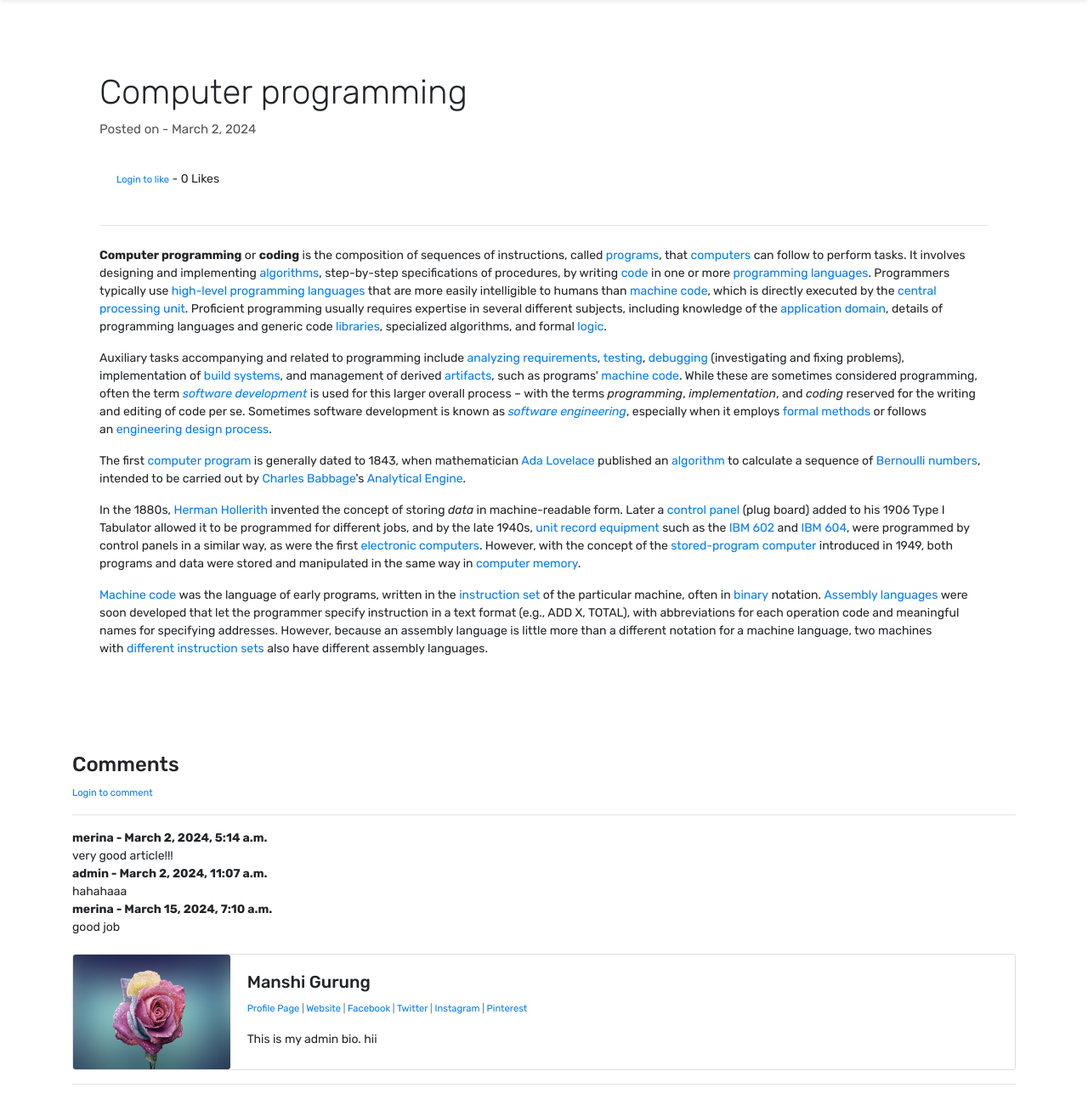
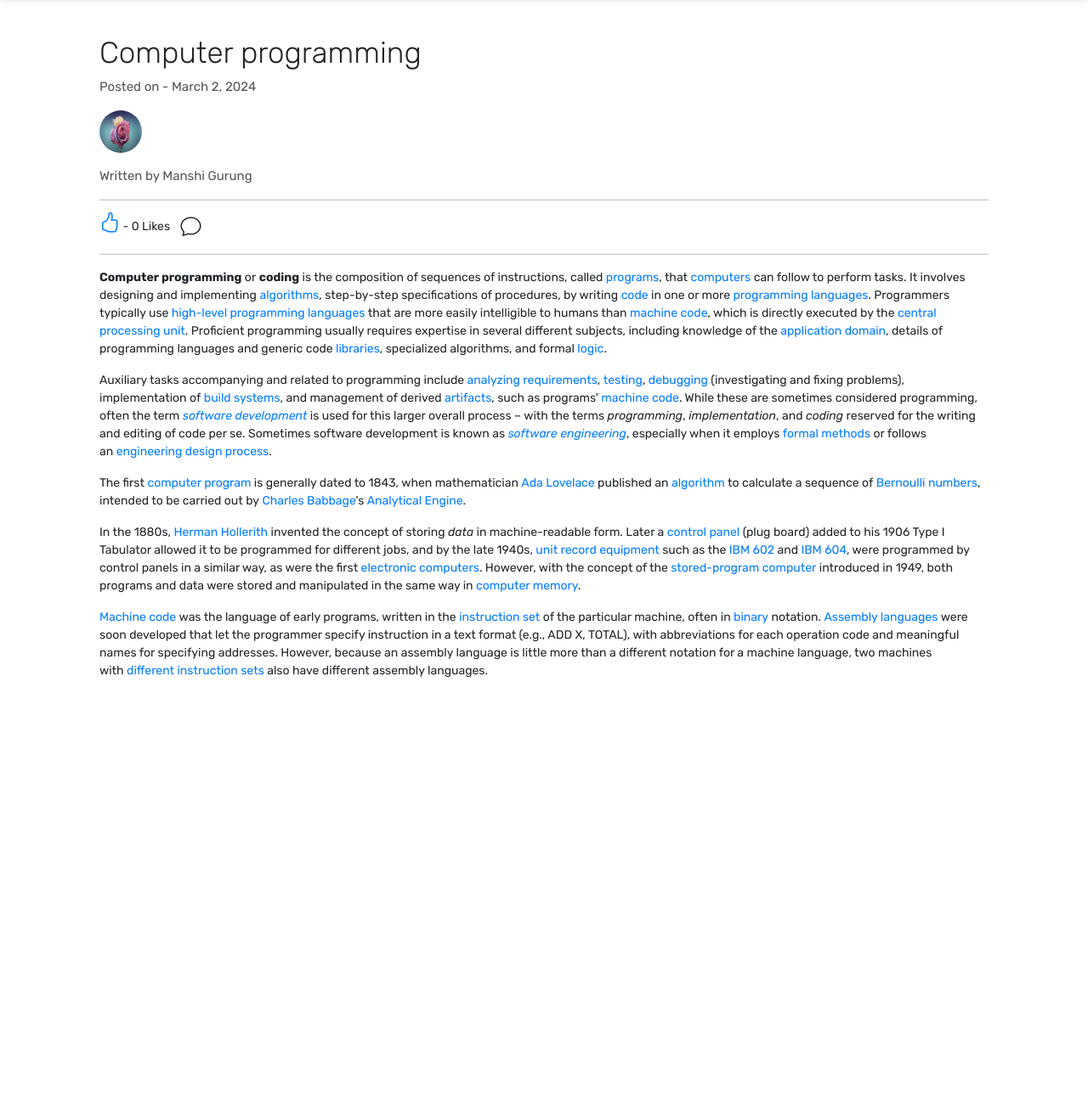
Before and after one commit to manshigrg/simpleblog, a Django app: page /article/16 in a window 1280 px wide. Shown: the part 59-1373 px from the top of the page at 85% size. After the commit the page ends 857 px from the top, so only its background shows below. Run offline with Django 5.2, Linux system fonts and the light colour scheme; data comes from the database, SQL or seed files in the repository; both versions use the stored data as it was after the commit; some libraries are stand-ins or nearby versions; some web fonts are replaced.

Commit message:
update 2.6

```diff
--- a/ablog/members/templates/registration/create_user_profile_page.html
+++ b/ablog/members/templates/registration/create_user_profile_page.html
@@ -11,6 +11,7 @@
 		<form method="POST">
 			{% csrf_token %}
 			{{ form.as_p }}
+			<br>
 			<button class="btn btn-secondary">Create Profile</button>
 		</form>
 	</div>
--- a/ablog/members/templates/registration/edit_profile_page.html
+++ b/ablog/members/templates/registration/edit_profile_page.html
@@ -12,6 +12,7 @@
 			<form method="POST">
 				{% csrf_token %}
 				{{ form.as_p }}
+				<br>
 				<button class="btn btn-secondary">Update</button>
 			</form>
 		</div>
--- a/ablog/theblog/forms.py
+++ b/ablog/theblog/forms.py
@@ -53,7 +53,7 @@ class CommentForm(forms.ModelForm):
 
 		widgets = {
 		'name': forms.TextInput(attrs={'class':'form-control', 'value':'', 'id':'username', 'type':'hidden'}),
-		'body': forms.TextInput(attrs={'class':'form-control', 'placeholder': 'Add a comment'}),
+		'body': forms.TextInput(attrs={'class':'form-control', 'placeholder': 'What are your thoughts?'}),
 		}
 
 		labels = {
--- a/ablog/theblog/models.py
+++ b/ablog/theblog/models.py
@@ -59,5 +59,8 @@ class Comment(models.Model):
 	body = models.TextField()
 	date_added = models.DateTimeField(auto_now_add=True)
 
+	class Meta:
+		ordering = ['-date_added']  # Ordering comments by date_added in descending order
+
 	def __str__(self):
 		return '%s - %s' % (self.post.title, self.name)
--- a/ablog/theblog/templates/article_details.html
+++ b/ablog/theblog/templates/article_details.html
@@ -1,28 +1,10 @@
 {% extends 'base.html' %}
+
 {% load static %}
 {% block title %}{{ post.title_tag }}{% endblock %}
 
 {% block content %}
 
-<style>
-	  .jumbotron-sm {
-	  	background: white;
-	    font-size: 14px;
-	  }
-
-	  .smaller-heading {
-	    font-size: 40px; /* Adjust the size as needed */
-	  }
-
-	  .post-meta {
-	    font-size: 15px;
-	    color: #555;
-	  }
-
-	  .lead {
-	    font-size: 18px;
-		}
-	</style>
 	<div class="jumbotron jumbotron-sm">
 		<h1 class="display-4 smaller-heading">{{ post.title }}</h1>
 	  	<p class="post-meta">Posted on - {{ post.post_date}}
@@ -44,11 +26,13 @@
 				        <p>Are you sure you want to delete this post?</p>
 				      </div>
 				      <div class="modal-footer">
-				        <button type="button" class="btn btn-secondary" data-dismiss="modal">Close</button>
-				        <form method="POST" action="{% url 'delete_post' post.pk %}">
-					  		{% csrf_token %}
-					  		<button type="submit" class="btn btn-danger">Delete</button>
-					  	</form>
+				      	<div style="display: inline;">
+					        <button type="button" class="btn btn-danger" data-dismiss="modal">Close</button>
+					        <form method="POST" action="{% url 'delete_post' post.pk %}" style="display: inline;">
+						  		{% csrf_token %}
+						  		<button type="submit" class="btn btn-dark">Delete</button>
+						  	</form>
+					  </div>
 				      </div>
 				    </div>
 				  </div>
@@ -57,40 +41,62 @@
 		{% endif %}
 		</p>
 
-	  	<form action="{% url 'like_post' post.pk %}" method="POST">
+		<p class="post-meta">
+	  		<a href="{% url 'show_profile_page' post.author.profile.id %}" class="post-link">
+				{% if post.author.profile.profile_pic %}
+		      		<img src="{{ post.author.profile.profile_pic.url }}" class="rounded-circle" height=50 width=50>
+		      	{% else %}
+		      		<img src="{% static 'theblog/images/default_profile_pic.png' %}" class="rounded-circle" height=50 width=50>
+		      	{% endif %}
+		    </a>
+		</p>
+		<p class="post-meta">
+		      	Written by {{ post.author.first_name}} {{ post.author.last_name}}
+		</p>
+
+	  	<hr class="my-2 light">
+
+	  	<form action="{% url 'like_post' post.pk %}" method="POST" class="d-inline">
 			{% csrf_token %}
 
 			{% if user.is_authenticated %}
 
 				{% if liked %}
-					<button type="submit", name="post_id", value="{{ post.id }}", class="btn btn-danger btn-sm">Unlike</button>
+					<button type="submit", name="post_id", value="{{ post.id }}", class="btn btn-sm">
+						<i class="bi bi-hand-thumbs-up-fill" style="font-size: 1.5rem;"></i>
+					</button>
 
 				{% else %}
-					<button type="submit", name="post_id", value="{{ post.id }}", class="btn btn-primary btn-sm">Like</button>
+					<button type="submit", name="post_id", value="{{ post.id }}", class="btn btn-sm">
+						<i class="bi bi-hand-thumbs-up" style="font-size: 1.5rem;"></i>
+					</button>
 
 				{% endif %}
 
 			{% else %}
-				<small><a href="{% url 'login' %}">Login to like</a></small>
+				<small><a href="{% url 'login' %}"><i class="bi bi-hand-thumbs-up" style="font-size: 1.5rem;"></i></a></small>
 
 			{% endif %}
 					- {{ total_likes }} Likes
+
+			<button class="btn btn-sm" type="button" data-bs-toggle="offcanvas" data-bs-target="#offcanvasRight" aria-controls="offcanvasRight"><i class="bi bi-chat" style="font-size: 1.5rem;"></i></button>
 		</form>
 
-	  	<hr class="my-4">
-	  	<p class="lead">{{ post.body|safe }}</p>
 
-	</div>
 
-	  	<h4>Comments</h4>
-
-	  	{% if user.is_authenticated %}
-	  	<hr>
+		<div class="offcanvas offcanvas-end" tabindex="-1" id="offcanvasRight" aria-labelledby="offcanvasRightLabel">
+		  <div class="offcanvas-header">
+		    <h5 id="offcanvasRightLabel">Responses</h5>
+		    <button type="button" class="btn-close text-reset" data-bs-dismiss="offcanvas" aria-label="Close"></button>
+		  </div>
+		  <div class="offcanvas-body">
+		    {% if user.is_authenticated %}
 		  	{% if not post.comments.all %}
 			  	<form method="POST" action="{% url 'add_comment' post.pk %}">
 			  		{% csrf_token %}
 			  		{{ comment_form.as_p }}
-			  		<button type="submit" class="btn btn-primary btn-sm" style="float: right;">Comment</button>
+			  		<button type="submit" class="btn btn-custom btn-sm" style="float: right;">Comment</button>
+			  		<br>
 			  	</form>
 		  		<br>
 
@@ -98,15 +104,16 @@
 		  		<form method="POST" action="{% url 'add_comment' post.pk %}">
 			  		{% csrf_token %}
 			  		{{ comment_form.as_p }}
-			  		<button type="submit" class="btn btn-primary btn-sm" style="float: right;">Comment</button>
+			  		<button type="submit" class="btn btn-custom btn-sm" style="float: right;">Comment</button>
+			  		<br>
 		  		</form>
 		  		<br>
 
 		  		{% for comment in post.comments.all %}
-		  			<strong>{{ comment.name }} - {{ comment.date_added }}</strong>
+		  			{{ comment.name }} - {{ comment.date_added }}
 		  			<br>
 		  			{{ comment.body }}
-		  			<br>
+		  			<br><hr class="my-2 light">
 		  		{% endfor %}
 		  	{% endif %}
 		{% else %}
@@ -120,6 +127,13 @@
 	  			<br>
 	  		{% endfor %}
 		{% endif %}
+		  </div>
+		</div>
+
+	  	<hr class="my-2 light">
+	  	<p>{{ post.body|safe }}</p>
+
+	  	<br>
 	  	<br>
 
 
@@ -128,43 +142,6 @@
 		document.getElementById('username').value = name;
 	</script>
 
-	<div class="card mb-3">
-	  <div class="row no-gutters">
-	    <div class="col-md-2">
-	    	{% if post.author.profile.profile_pic %}
-	      		<img src="{{ post.author.profile.profile_pic.url }}" class="card-img" height=135>
-	      	{% else %}
-	      		<img src="{% static 'theblog/images/default_profile_pic.png' %}" class="card-img" height=135>
-	      	{% endif %}
-	    </div>
-	    <div class="col-md-10">
-	      <div class="card-body">
-	        <h5 class="card-title">{{ post.author.first_name }} {{ post.author.last_name }}</h5>
-	        <p class="small text-muted">
-	        	<a href="{% url 'show_profile_page' post.author.profile.id %}">Profile Page</a>
-	        	{% if post.author.profile.website_url %}
-	        		| <a href="{{ post.author.profile.website_url }}">Website</a>
-	        	{% endif %}
-	        	{% if post.author.profile.facebook_url %}
-	        		| <a href="{{ post.author.profile.facebook_url }}">Facebook</a>
-	        	{% endif %}
-	        	{% if post.author.profile.twitter_url %}
-	        		| <a href="{{ post.author.profile.twitter_url }}">Twitter</a>
-	        	{% endif %}
-	        	{% if post.author.profile.instagram_url %}
-	        		| <a href="{{ post.author.profile.instagram_url }}">Instagram</a>
-	        	{% endif %}
-	        	{% if post.author.profile.pinterest_url %}
-	        		| <a href="{{ post.author.profile.pinterest_url }}">Pinterest</a>
-	        	{% endif %}
-	        </p>
-	        <p class="card-text">{{ post.author.profile.bio }}</p>
-	      </div>
-	    </div>
-	  </div>
 	</div>
 
-<hr>
-<br>
-
 {% endblock %}
--- a/ablog/theblog/templates/base.html
+++ b/ablog/theblog/templates/base.html
@@ -4,6 +4,10 @@
     <!-- Required meta tags -->
     <meta charset="utf-8">
     <meta name="viewport" content="width=device-width, initial-scale=1, shrink-to-fit=no">
+    <link rel="stylesheet" href="https://cdn.jsdelivr.net/npm/bootstrap-icons@1.11.3/font/bootstrap-icons.min.css">
+    <!-- Bootstrap CSS -->
+    <link href="https://cdn.jsdelivr.net/npm/bootstrap@5.0.2/dist/css/bootstrap.min.css" rel="stylesheet" integrity="sha384-EVSTQN3/azprG1Anm3QDgpJLIm9Nao0Yz1ztcQTwFspd3yD65VohhpuuCOmLASjC" crossorigin="anonymous">
+
     <!-- Bootstrap CSS -->
     <link rel="stylesheet" href="https://cdn.jsdelivr.net/npm/bootstrap@4.4.1/dist/css/bootstrap.min.css" integrity="sha384-Vkoo8x4CGsO3+Hhxv8T/Q5PaXtkKtu6ug5TOeNV6gBiFeWPGFN9MuhOf23Q9Ifjh" crossorigin="anonymous">
 
@@ -18,6 +22,10 @@
   </head>
   <body>
     <style>
+      hr.light {
+        border-top: 1px solid #ccc;
+      }
+
       body {
         font-family: "Rubik", sans-serif;
         font-optical-sizing: auto;
@@ -51,7 +59,6 @@
       form {
         width: 100%;
         margin: auto;
-        padding: 20px;
       }
 
       .btn-secondary {
@@ -65,6 +72,20 @@
       }
 
       .btn-secondary:hover {
+          background-color: #171A21;
+      }
+
+      .btn-custom {
+          background-color: black;
+          color: #fff;
+          border: none;
+          padding: 10px 20px;
+          border-radius: 4px;
+          cursor: pointer;
+      }
+
+      .btn-custom:hover {
+          color: #fff;
           background-color: #171A21;
       }
 
@@ -84,6 +105,29 @@
         text-decoration: none;
         color: #525252; /* Set link color to gray on hover */
       }
+
+      .jumbotron-sm {
+        font-size: 14px;
+        padding-top: 20px;
+        background: white;
+      }
+
+      .smaller-heading {
+        font-size: 35px; /* Adjust the size as needed */
+      }
+
+      .post-meta {
+        font-size: 15px;
+        color: #555;
+      }
+
+      .profile-container {
+        margin: auto;
+        padding: 20px;
+        border: 1px solid #ddd;
+        border-radius: 5px;
+        box-shadow: 0 0 10px rgba(0, 0, 0, 0.1);
+        }
     </style>
 
     <nav class="navbar navbar-expand-lg navbar-light bg-white sticky-top text-center shadow-sm">
@@ -132,10 +176,10 @@
         {% if user.is_authenticated %}
           <li class="nav-item dropdown">
             <a class="nav-link dropdown-toggle" href="#" id="navbarDropdown" role="button" data-toggle="dropdown" aria-haspopup="true" aria-expanded="false">
-              Profile
+              <i class="bi bi-person-fill" style="font-size: 1.5rem;"></i>
             </a>
             <div class="dropdown-menu dropdown-menu-right" aria-labelledby="navbarDropdown">
-              <a class="dropdown-item" href="{% url 'edit_profile' %}">Settings</a>
+
 
               {% if user.profile.id %}
                 <a class="dropdown-item" href="{% url 'show_profile_page' user.profile.id %}">Profile</a>
@@ -143,6 +187,8 @@
               {% else %}
                 <a class="dropdown-item" href="{% url 'create_profile_page' %}">Create Profile</a>
               {% endif %}
+
+              <a class="dropdown-item" href="{% url 'edit_profile' %}">Settings</a>
 
               <div class="dropdown-divider"></div>
 
@@ -194,6 +240,10 @@
     </div>
 
     <!-- Optional JavaScript -->
+
+    <!-- Option 1: Bootstrap Bundle with Popper -->
+    <script src="https://cdn.jsdelivr.net/npm/bootstrap@5.0.2/dist/js/bootstrap.bundle.min.js" integrity="sha384-MrcW6ZMFYlzcLA8Nl+NtUVF0sA7MsXsP1UyJoMp4YLEuNSfAP+JcXn/tWtIaxVXM" crossorigin="anonymous"></script>
+
     <!-- jQuery first, then Popper.js, then Bootstrap JS -->
     <script src="https://code.jquery.com/jquery-3.4.1.slim.min.js" integrity="sha384-J6qa4849blE2+poT4WnyKhv5vZF5SrPo0iEjwBvKU7imGFAV0wwj1yYfoRSJoZ+n" crossorigin="anonymous"></script>
     <script src="https://cdn.jsdelivr.net/npm/popper.js@1.16.0/dist/umd/popper.min.js" integrity="sha384-Q6E9RHvbIyZFJoft+2mJbHaEWldlvI9IOYy5n3zV9zzTtmI3UksdQRVvoxMfooAo" crossorigin="anonymous"></script>
--- a/ablog/theblog/templates/home.html
+++ b/ablog/theblog/templates/home.html
@@ -17,9 +17,11 @@
 		<h5><a href="{% url 'article-detail' post.pk %}" class="post-link">{{ post.title }}</a></h5>
 	  	<p>{{ post.snippet }}</p>
 	  	<br>
-	  	<hr>
+	  	<hr class="my-2 light">
 	  	<br>
 
 	{% endfor %}
 
+	<br><br><br>
+
 {% endblock %}
--- a/ablog/theblog/views.py
+++ b/ablog/theblog/views.py
@@ -74,6 +74,9 @@ class ArticleDetailView(CatMenuMixin, DetailView):
 		if stuff.likes.filter(id=self.request.user.id).exists():
 			liked = True
 
+		# Get comments ordered by date in descending order (most recent first)
+		comments = stuff.comments.order_by('-date_added')
+
 		context["cat_menu"] = cat_menu
 		context["total_likes"] = total_likes
 		context["liked"] = liked
```
Also changed, not shown: ablog/members/forms.py (+19 -1 lines), ablog/members/templates/registration/edit_profile.html (+7 -5 lines), ablog/members/templates/registration/user_profile.html (+16 -14 lines), ablog/members/views.py (+7 -6 lines), ablog/theblog/templates/categories.html (+18 -26 lines), ablog/db.sqlite3.
